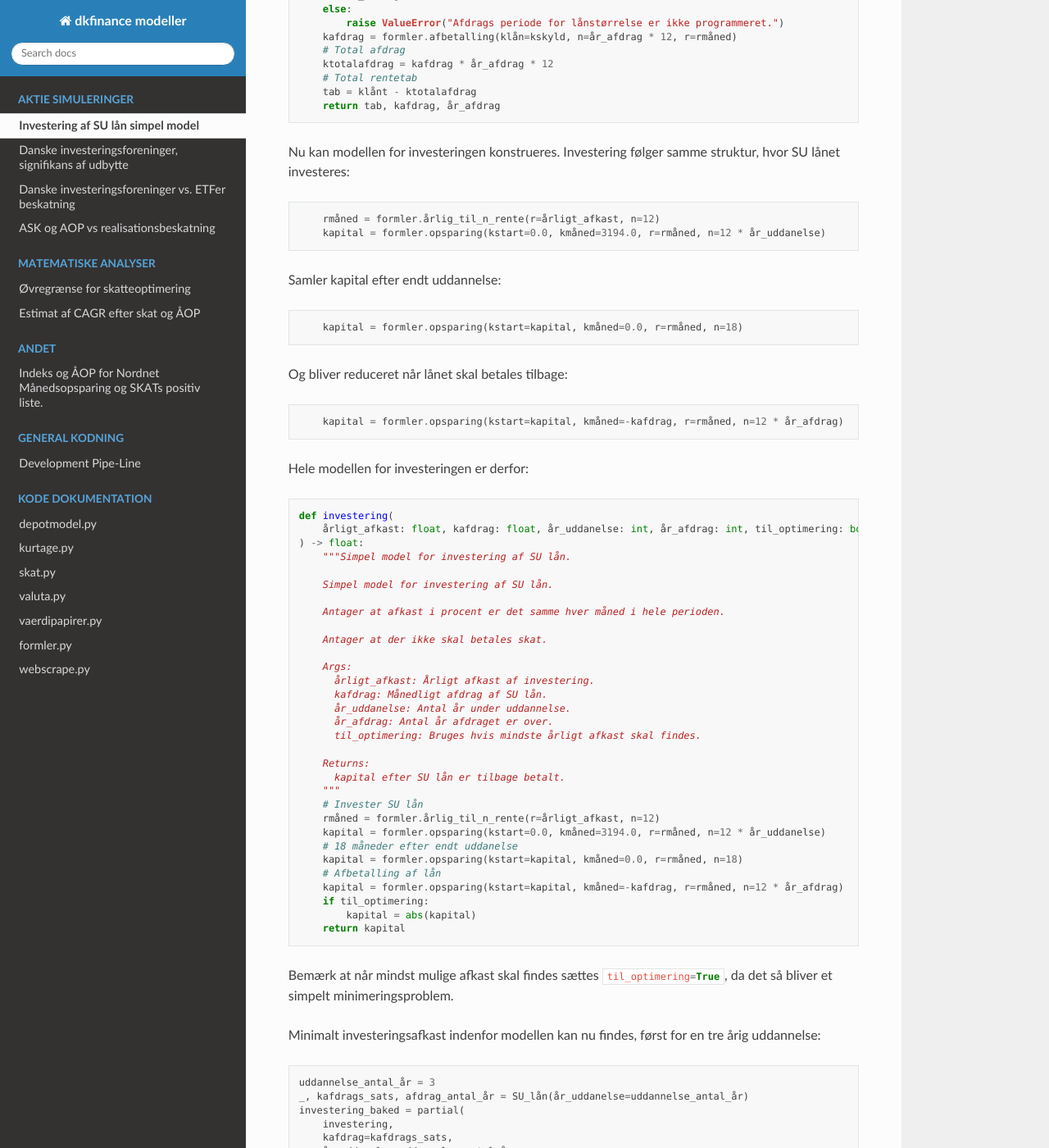
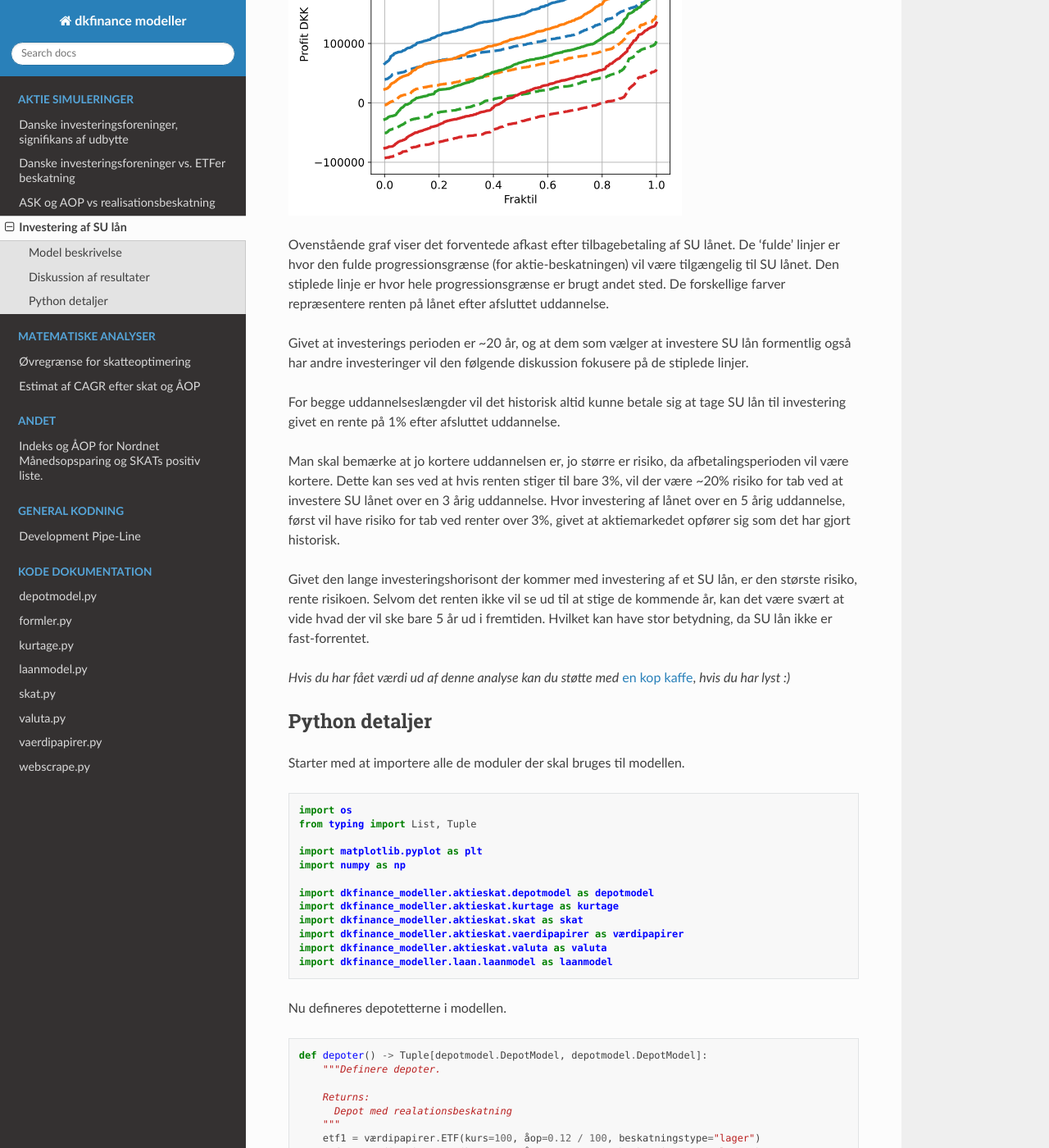
Before and after one commit to erikkjellgren/dkfinance_modeller, a Sphinx documentation site: the page built from docs/analyser/sulaan_investering/sulaan_investering.rst, in a window 1280 px wide and 1400 px high, scrolled down 1553 px. Shown: the whole window at 82% size. Built offline with Sphinx 7.4.7 and the Read the Docs theme 2.0.0, drawn with Linux system fonts in a browser that asks for light colours; some of the changed text lies outside the part shown.

Commit message:
Invest s ulaan (#9)
* Changing branch

* Changing branch

* Diskussion af investering af sulaan

```diff
--- a/docs/analyser/investeringsforening_udbytte/investeringsforening_udbytte.py
+++ b/docs/analyser/investeringsforening_udbytte/investeringsforening_udbytte.py
@@ -57,13 +57,13 @@ real = np.array(real)
 carg = formler.CAGR(300000, real, 20)  # type: ignore
 
 SIZE = 12
-plt.rc("font", size=SIZE)  # controls default text sizes
-plt.rc("axes", titlesize=SIZE)  # fontsize of the axes title
-plt.rc("axes", labelsize=SIZE)  # fontsize of the x any y labels
-plt.rc("xtick", labelsize=SIZE)  # fontsize of the tick labels
-plt.rc("ytick", labelsize=SIZE)  # fontsize of the tick labels
-plt.rc("legend", fontsize=SIZE * 0.9)  # legend fontsize
-plt.rc("figure", titlesize=SIZE)  # # size of the figure title
+plt.rc("font", size=SIZE)
+plt.rc("axes", titlesize=SIZE)
+plt.rc("axes", labelsize=SIZE)
+plt.rc("xtick", labelsize=SIZE)
+plt.rc("ytick", labelsize=SIZE)
+plt.rc("legend", fontsize=SIZE * 0.9)
+plt.rc("figure", titlesize=SIZE)
 
 fig, ax1 = plt.subplots(1, 1, figsize=(5, 6))
 for k, percent in enumerate(np.linspace(0, 1, 11)):
--- a/docs/analyser/sulaan_investering/sulaan_investering.py
+++ b/docs/analyser/sulaan_investering/sulaan_investering.py
@@ -1,104 +1,145 @@
-from functools import partial
-from typing import Tuple
+import os
+from typing import List, Tuple
 
-from scipy import optimize
+import matplotlib.pyplot as plt
+import numpy as np
 
-import dkfinance_modeller.utility.formler as formler
+import dkfinance_modeller.aktieskat.depotmodel as depotmodel
+import dkfinance_modeller.aktieskat.kurtage as kurtage
+import dkfinance_modeller.aktieskat.skat as skat
+import dkfinance_modeller.aktieskat.vaerdipapirer as værdipapirer
+import dkfinance_modeller.aktieskat.valuta as valuta
+import dkfinance_modeller.laan.laanmodel as laanmodel
 
 
-def SU_lån(år_uddanelse: int) -> Tuple[float, float, int]:
-    """SU lån.
-
-    Args:
-      år_uddanelse: Antal år under uddannelse.
+def depoter() -> Tuple[depotmodel.DepotModel, depotmodel.DepotModel]:
+    """Definere depoter.
 
     Returns:
-      Rentetab, månedligt afdrag og antal afdrags års.
+      Depot med realationsbeskatning
     """
-    # X årig uddannelse.
-    rmåned = formler.årlig_til_n_rente(r=0.04, n=12)
-    klånt = 3194.0 * 12 * år_uddanelse
-    kskyld = formler.opsparing(kstart=0.0, kmåned=3194.0, r=rmåned, n=12 * år_uddanelse)
-    # 18 måneder efter endt uddannelse uden afbetaling.
-    rmåned = formler.årlig_til_n_rente(r=0.01, n=12)
-    kskyld = formler.opsparing(kstart=kskyld, kmåned=0.0, r=rmåned, n=18)
-    # Afdragsperiode
-    if 100000 < klånt < 119999:
-        år_afdrag = 11
-    elif klånt > 180000:
-        år_afdrag = 15
-    else:
-        raise ValueError("Afdrags periode for lånstørrelse er ikke programmeret.")
-    kafdrag = formler.afbetalling(klån=kskyld, n=år_afdrag * 12, r=rmåned)
-    # Total afdrag
-    ktotalafdrag = kafdrag * år_afdrag * 12
-    # Total rentetab
-    tab = klånt - ktotalafdrag
-    return tab, kafdrag, år_afdrag
+    etf1 = værdipapirer.ETF(kurs=100, åop=0.12 / 100, beskatningstype="lager")
+    etf2 = værdipapirer.ETF(kurs=100, åop=0.12 / 100, beskatningstype="lager")
+    skatter1 = skat.Skat(beskatningstype="aktie")
+    skatter2 = skat.Skat(beskatningstype="ask")
+    skatter2.skatteprocenter = [0.42]
+    normal_depot = depotmodel.DepotModel(
+        kapital=0.0,
+        kurtagefunktion=kurtage.saxo_kurtage_bygger(valuta="euro", valutakurs=7.44, underkonto=True),
+        skatteklasse=skatter1,
+        minimumskøb=1000,
+        ETFer=[etf1],
+        ETF_fordeling=[1.0],
+        valutafunktion=valuta.saxo_underkonto_kurtage,
+    )
+    normal_worst_case = depotmodel.DepotModel(
+        kapital=0.0,
+        kurtagefunktion=kurtage.saxo_kurtage_bygger(valuta="euro", valutakurs=7.44, underkonto=True),
+        skatteklasse=skatter2,
+        minimumskøb=1000,
+        ETFer=[etf2],
+        ETF_fordeling=[1.0],
+        valutafunktion=valuta.saxo_underkonto_kurtage,
+    )
+    return normal_depot, normal_worst_case
 
 
-def investering(
-    årligt_afkast: float, kafdrag: float, år_uddanelse: int, år_afdrag: int, til_optimering: bool = False,
-) -> float:
-    """Simpel model for investering af SU lån.
+data = np.genfromtxt(f"{os.path.dirname(__file__)}/../SP500.csv", delimiter=";")
+normal: List[List[float]] = [[], [], [], [], [], [], [], []]
+worst_case: List[List[float]] = [[], [], [], [], [], [], [], []]
+for k, uddannelse_længde in enumerate([3 * 12, 5 * 12]):
+    for j, rente in enumerate([1.0, 3.0, 5.0, 7.0]):
+        for start in range(0, len(data) - 950 - 22 * 12):
+            depot, depot_worst_case = depoter()
+            tab = [0.0, 0.0]
+            sulån = laanmodel.SUlån(uddannelse_længde, 16, rente)
+            i = start
+            for afdrag, fradrag in sulån.propager_måned():
+                if depot.total_salgsværdi() >= -min(0, afdrag + fradrag) and tab[0] == 0.0:
+                    if afdrag + fradrag < 0.0:
+                        depot.frigør_kapital(-(afdrag + fradrag))
+                    depot.kapital += afdrag + fradrag
+                    kursafkast = depot.ETFer[0].kurs * (data[i + 1, 4] + data[i + 1, 3])
+                    depot.afkast_månedlig([kursafkast], [0.0])
+                else:
+                    if tab[0] == 0.0:
+                        tab[0] = depot.total_salgsværdi()
+                    tab[0] += afdrag + fradrag
+                if depot_worst_case.total_salgsværdi() >= -min(0, afdrag + fradrag) and tab[1] == 0.0:
+                    if afdrag + fradrag < 0.0:
+                        depot_worst_case.frigør_kapital(-(afdrag + fradrag))
+                    depot_worst_case.kapital += afdrag + fradrag
+                    kursafkast = depot_worst_case.ETFer[0].kurs * (data[i + 1, 4] + data[i + 1, 3])
+                    depot_worst_case.afkast_månedlig([kursafkast], [0.0])
+                else:
+                    if tab[1] == 0.0:
+                        tab[1] = depot_worst_case.total_salgsværdi()
+                    tab[1] += afdrag + fradrag
+                if i % 12 == 0:
+                    depot.skatteklasse.progressionsgrænse *= 1 + 0.02
+                i += 1
+            if tab[0] == 0.0:
+                normal[4 * k + j].append(depot.total_salgsværdi())
+            else:
+                normal[4 * k + j].append(tab[0])
+            if tab[1] == 0.0:
+                worst_case[4 * k + j].append(depot_worst_case.total_salgsværdi())
+            else:
+                worst_case[4 * k + j].append(tab[1])
 
-    Simpel model for investering af SU lån.
+SIZE = 12
+plt.rc("font", size=SIZE)
+plt.rc("axes", titlesize=SIZE)
+plt.rc("axes", labelsize=SIZE)
+plt.rc("xtick", labelsize=SIZE)
+plt.rc("ytick", labelsize=SIZE)
+plt.rc("legend", fontsize=SIZE)
+plt.rc("figure", titlesize=SIZE)
 
-    Antager at afkast i procent er det samme hver måned i hele perioden.
+normal_q = []
+worst_case_q = []
+for i in range(8):
+    q1 = []
+    q2 = []
+    for j in range(0, 1001):
+        q1.append(np.quantile(normal[i], j * 0.001))
+        q2.append(np.quantile(worst_case[i], j * 0.001))
+    normal_q.append(q1)
+    worst_case_q.append(q2)
 
-    Antager at der ikke skal betales skat.
+fig, (ax1, ax2) = plt.subplots(2, 1, figsize=(6, 10), sharex=True)
+ax1.plot(np.linspace(0.0, 1, 1001), normal_q[0], "tab:blue", label="1%", linewidth=3)
+ax1.plot(np.linspace(0.0, 1, 1001), worst_case_q[0], "tab:blue", linestyle="--", linewidth=3)
+ax1.plot(np.linspace(0.0, 1, 1001), normal_q[1], "tab:orange", label="3%", linewidth=3)
+ax1.plot(np.linspace(0.0, 1, 1001), worst_case_q[1], "tab:orange", linestyle="--", linewidth=3)
+ax1.plot(np.linspace(0.0, 1, 1001), normal_q[2], "tab:green", label="5%", linewidth=3)
+ax1.plot(np.linspace(0.0, 1, 1001), worst_case_q[2], "tab:green", linestyle="--", linewidth=3)
+ax1.plot(np.linspace(0.0, 1, 1001), normal_q[3], "tab:red", label="7%", linewidth=3)
+ax1.plot(np.linspace(0.0, 1, 1001), worst_case_q[3], "tab:red", linestyle="--", linewidth=3)
 
-    Args:
-      årligt_afkast: Årligt afkast af investering.
-      kafdrag: Månedligt afdrag af SU lån.
-      år_uddanelse: Antal år under uddannelse.
-      år_afdrag: Antal år afdraget er over.
-      til_optimering: Bruges hvis mindste årligt afkast skal findes.
+ax2.plot(np.linspace(0.0, 1, 1001), normal_q[4], "tab:blue", label="1%", linewidth=3)
+ax2.plot(np.linspace(0.0, 1, 1001), worst_case_q[4], "tab:blue", linestyle="--", linewidth=3)
+ax2.plot(np.linspace(0.0, 1, 1001), normal_q[5], "tab:orange", label="3%", linewidth=3)
+ax2.plot(np.linspace(0.0, 1, 1001), worst_case_q[5], "tab:orange", linestyle="--", linewidth=3)
+ax2.plot(np.linspace(0.0, 1, 1001), normal_q[6], "tab:green", label="5%", linewidth=3)
+ax2.plot(np.linspace(0.0, 1, 1001), worst_case_q[6], "tab:green", linestyle="--", linewidth=3)
+ax2.plot(np.linspace(0.0, 1, 1001), normal_q[7], "tab:red", label="7%", linewidth=3)
+ax2.plot(np.linspace(0.0, 1, 1001), worst_case_q[7], "tab:red", linestyle="--", linewidth=3)
 
-    Returns:
-      kapital efter SU lån er tilbage betalt.
-    """
-    # Invester SU lån
-    rmåned = formler.årlig_til_n_rente(r=årligt_afkast, n=12)
-    kapital = formler.opsparing(kstart=0.0, kmåned=3194.0, r=rmåned, n=12 * år_uddanelse)
-    # 18 måneder efter endt uddanelse
-    kapital = formler.opsparing(kstart=kapital, kmåned=0.0, r=rmåned, n=18)
-    # Afbetalling af lån
-    kapital = formler.opsparing(kstart=kapital, kmåned=-kafdrag, r=rmåned, n=12 * år_afdrag)
-    if til_optimering:
-        kapital = abs(kapital)
-    return kapital
+ax1.legend()
+ax1.set_title("3 årig uddannelse")
+ax2.set_title("5 årig uddannelse")
+ax1.grid(which="minor")
+ax1.grid(which="major")
+ax2.grid(which="minor")
+ax2.grid(which="major")
+ax1.set_ylim(-0.6 * 10 ** 5, 2 * 10 ** 5)
+ax2.set_ylim(-1.2 * 10 ** 5, 3.5 * 10 ** 5)
+ax2.set_xlabel("Fraktil")
+ax1.set_ylabel("Profit DKK")
+ax2.set_ylabel("Profit DKK")
+plt.tight_layout()
+plt.savefig("sulaan_profit.svg")
 
-
-uddannelse_antal_år = 3
-_, kafdrags_sats, afdrag_antal_år = SU_lån(år_uddanelse=uddannelse_antal_år)
-investering_baked = partial(
-    investering,
-    kafdrag=kafdrags_sats,
-    år_uddanelse=uddannelse_antal_år,
-    år_afdrag=afdrag_antal_år,
-    til_optimering=True,
-)
-results = optimize.minimize(investering_baked, 0.01)
-min_afkast_3år = results["x"][0]
-print(min_afkast_3år)  # 0.015517570589908755
-
-uddannelse_antal_år = 5
-_, kafdrags_sats, afdrag_antal_år = SU_lån(år_uddanelse=uddannelse_antal_år)
-investering_baked = partial(
-    investering,
-    kafdrag=kafdrags_sats,
-    år_uddanelse=uddannelse_antal_år,
-    år_afdrag=afdrag_antal_år,
-    til_optimering=True,
-)
-results = optimize.minimize(investering_baked, 0.01)
-min_afkast_5år = results["x"][0]
-print(min_afkast_5år)  # 0.01681942428856252
-
-import pytest  # isort:skip # noqa # pylint: disable=C0411,C0413
-
-assert abs(min_afkast_3år - 0.015517570589908755) < 10 ** -6
-assert abs(min_afkast_5år - 0.01681942428856252) < 10 ** -6
-with pytest.raises(ValueError, match="Afdrags periode for lånstørrelse er ikke programmeret"):
-    SU_lån(1)
+assert abs(normal_q[0][-1] - 175270.11825182455) < 10 ** -2
+assert abs(worst_case_q[7][-1] - 56410.6188578673) < 10 ** -2
--- a/docs/analyser/sulaan_investering/sulaan_investering.rst
+++ b/docs/analyser/sulaan_investering/sulaan_investering.rst
@@ -1,82 +1,119 @@
 .. role:: python(code)
    :language: python
 
-Investering af SU lån simpel model
-===================================
+Investering af SU lån
+=====================
 
 *Brug ikke dette som finansiel rådgivning. Dette er kun en model.*
 
-En meget simpel analyse af investering af SU lån.
+Under uddannelse er det muligt at tage SU-lån.
+Hvis man tager SU-lån kun til investering, hvad kan man så forvente efter lånet er blevet tilbage betalt?
+Dette vil blive undersøgt i den følgende model.
 
-Først importeres hvad der skal bruges:
+Model beskrivelse
+#################
+
+For modellen er følger den underliggende historiske data S&P500, dataene er hentet fra, http://www.econ.yale.edu/~shiller/data/ie_data.xls, 16-11-2020.
+Se https://github.com/erikkjellgren/dkfinance_modeller/tree/main/docs/analyser/SP500.csv for den behandlede data.
+
+To forskellige længder optagelse af lån hver måned bliver simuleret, 3 år og 5 år.
+5 år er repræsentativ for en bachelor + kandidat uddannelse.
+I praktisk er der 1 måned mellem bachelor og kandidat hvor man ikke er under uddannelse, og burde have en rente derefter.
+Denne periode er negligeret i modellen, og det vil blive regnet som om at de 5 år er en lang uddannelse.
+
+Under uddannelse er renten 4%, hvorefter den er X% i modellen.
+Lige nu er renten på SU lån efter uddannelse 1%, men lånet er ikke fast forrentet, så det kan i princippet ændre sig i fremtiden.
+
+Afbetalingen af SU lånet er regnet således at det lige præcis vil gå op til den givne afbetalingsperiode (der afhænger af størrelsen af lånet).
+
+Fra renterne på SU lånet vil der være 27% rente-fradrag.
+
+For alle X% renter, vil der blive simuleret en best-case situation og en worst-case situation.
+Best-case er hvor hele progressionsgrænsen for aktie-beskatningen er tilgængelig til det investerede beløb fra lånet.
+Worst-case er hvor det er antaget af hele progressionsgrænsen er opbrugt af andre investeringer, således vil beløbet fra SU-lånet blive beskattet med 42% aktie-beskatningen.
+I modellen antages det at der bliver investeret i en lagerbeskattet ETF.
+
+Diskussion af resultater
+########################
+
+Resultaterne af modellen kan ses i nedenstående graf.
+
+.. image:: sulaan_profit_.svg
+   :width: 480
+
+Ovenstående graf viser det forventede afkast efter tilbagebetaling af SU lånet.
+De 'fulde' linjer er hvor den fulde progressionsgrænse (for aktie-beskatningen) vil være tilgængelig til SU lånet.
+Den stiplede linje er hvor hele progressionsgrænse er brugt andet sted.
+De forskellige farver repræsentere renten på lånet efter afsluttet uddannelse.
+
+Givet at investerings perioden er ~20 år, og at dem som vælger at investere SU lån formentlig også har andre investeringer vil den følgende diskussion fokusere på de stiplede linjer.
+
+For begge uddannelseslængder vil det historisk altid kunne betale sig at tage SU lån til investering givet en rente på 1% efter afsluttet uddannelse.
+
+Man skal bemærke at jo kortere uddannelsen er, jo større er risiko, da afbetalingsperioden vil være kortere.
+Dette kan ses ved at hvis renten stiger til bare 3%, vil der være ~20% risiko for tab ved at investere SU lånet over en 3 årig uddannelse.
+Hvor investering af lånet over en 5 årig uddannelse, først vil have risiko for tab ved renter over 3%, givet at aktiemarkedet opfører sig som det har gjort historisk.
+
+Givet den lange investeringshorisont der kommer med investering af et SU lån, er den største risiko, rente risikoen.
+Selvom det renten ikke vil se ud til at stige de kommende år, kan det være svært at vide hvad der vil ske bare 5 år ud i fremtiden.
+Hvilket kan have stor betydning, da SU lån ikke er fast-forrentet.
+
+*Hvis du har fået værdi ud af denne analyse kan du støtte med* `en kop kaffe <https://www.buymeacoffee.com/erikrk>`_, *hvis du har lyst :)*
+
+
+.. _pythondetaljer2:
+
+Python detaljer
+###############
+
+Starter med at importere alle de moduler der skal bruges til modellen.
 
 .. literalinclude:: sulaan_investering.py
-   :lines: 1-6
+   :lines: 1-12
 
-Nu bygges modellen for SU-lån.
-Under uddannelse kan der lånes 3 194 DKK hver måned, https://www.su.dk/su-laan/satser-for-su-laan/, 30-10-2020.
-Renter for SU lån er 4 % under uddannelse og 1 % derefter, https://www.borger.dk/oekonomi-skat-su/SU-og-oekonomi-under-uddannelse/Studiegaeld-oversigt/Studiegaeld-renter-gebyrer, 30-10-2020.
-
-Den totale skyld efter endt uddannelse kan regnes som en "opsparing".
+Nu defineres depotetterne i modellen.
 
 .. literalinclude:: sulaan_investering.py
-   :lines: 19-21
+   :lines: 15-44
 
-Efter endt uddannelse skal der først afdrages fra 1. Januar i andet år efter endt uddannelse, heraf 18 måneder.
+Ittererer over de forskellige kombinationer af antal år og renter, samt alle de forskellige tidsperioder.
 
 .. literalinclude:: sulaan_investering.py
-   :lines: 23-24
+   :lines: 47-57
 
-Det månedlige afdrag kan nu beregnes, afdrags periode afhænger af størrelsen af SU lånet, https://www.borger.dk/oekonomi-skat-su/SU-og-oekonomi-under-uddannelse/Studiegaeld-oversigt/Studiegaeld-tilbagebetaling, 30-10-2020.
+Hvis den totale værdi af aktiedepotet er større end afdraget på lånet, vil afdraget blive trukket ud.
+Og depotet vil propageres.
 
 .. literalinclude:: sulaan_investering.py
-   :lines: 26-32
+   :lines: 58-63
 
-Den totale model for SU lån er derfor:
+Ellers vil tab blive forøget med størrelsen af afdraget.
+Hvis det er første gange vil tabet blive modregnet værdi af aktiedepotet.
 
 .. literalinclude:: sulaan_investering.py
-   :lines: 9-37
+   :lines: 64-67
 
-Nu kan modellen for investeringen konstrueres.
-Investering følger samme struktur, hvor SU lånet investeres:
+Samme som ovenstående, men for worst-case depotet.
 
 .. literalinclude:: sulaan_investering.py
-   :lines: 62-63
+   :lines: 68-77
 
-Samler kapital efter endt uddannelse:
+Forøger progressionsgrænsen med 2% hvert år.
 
 .. literalinclude:: sulaan_investering.py
-   :lines: 65
+   :lines: 78-79
 
-Og bliver reduceret når lånet skal betales tilbage:
+Etfer lånet er fuldt afdraget bliver totalt tab eller gevinst udregnet og gemt.
 
 .. literalinclude:: sulaan_investering.py
-   :lines: 67
+   :lines: 81-88
 
-Hele modellen for investeringen er derfor:
+Konstruere grafen af den indsamlede data.
 
 .. literalinclude:: sulaan_investering.py
-   :lines: 40-70
+   :lines: 90-142
 
-Bemærk at når mindst mulige afkast skal findes sættes :python:`til_optimering=True`, da det så bliver et simpelt minimeringsproblem.
-
-Minimalt investeringsafkast indenfor modellen kan nu findes, først for en tre årig uddannelse:
+Det totale script er:
 
 .. literalinclude:: sulaan_investering.py
-   :lines: 73-84
-
-Og for en fem årig uddannelse:
-
-.. literalinclude:: sulaan_investering.py
-   :lines: 86-97
-
-Det vil sige at et årlig afkast på 1.7% er nok for at investering af SU lån kan betale sig inden for denne model.
-For investeringsmodellen er det antaget at der ikke betales noget skat.
-Endnu vigtigere er det antaget der er samme afkast hver eneste måned.
-Der er altså ikke nogen risiko analyse af hvad der sker, hvis der er et stort fald på forskellige tidspunkter af forløbet.
-Det skal også bemærkes at SU lån ikke er fast forrentet, men bundet til diskontoen, https://www.su.dk/su-laan/tilbagebetaling-af-dit-su-laan/renter-paa-dit-su-laan/, 15-11-2020.
-
-Hele modellen er:
-
-.. literalinclude:: sulaan_investering.py
-   :lines: 1-97
+   :lines: 1-142
--- a/docs/conf.py
+++ b/docs/conf.py
@@ -25,7 +25,7 @@ master_doc = "index"
 
 # General information about the project.
 project = "dkfinance modeller"
-copyright = "2020, Erik Kjellgren"  # pylint: disable=W0622
+copyright = "2021, Erik Kjellgren"  # pylint: disable=W0622
 author = "Erik Kjellgren"
 
 # -- Options for HTML output ----------------------------------------------
--- a/docs/index.rst
+++ b/docs/index.rst
@@ -5,10 +5,10 @@ dkfinance modeller
    :maxdepth: 1
    :caption: Aktie Simuleringer
 
-   analyser/sulaan_investering/sulaan_investering.rst
    analyser/investeringsforening_udbytte/investeringsforening_udbytte.rst
    analyser/lager_vs_realisation/lager_vs_realisation.rst
    analyser/ask_aop_vs_realisation/ask_aop_vs_realisation.rst
+   analyser/sulaan_investering/sulaan_investering.rst
 
 .. toctree::
    :maxdepth: 1
@@ -34,9 +34,10 @@ dkfinance modeller
    :caption: Kode dokumentation
 
    depotmodel.rst
+   formler.rst
    kurtage.rst
+   laanmodel.rst
    skat.rst
    valuta.rst
    vaerdipapirer.rst
-   formler.rst
    webscrape.rst
--- /dev/null
+++ b/docs/laanmodel.rst
@@ -0,0 +1,5 @@
+laanmodel.py
+============
+
+.. automodule:: dkfinance_modeller.laan.laanmodel
+    :members:
```
Also changed, not shown: docs/analyser/sulaan_investering/sulaan_profit_.svg (added), 6 other files.
